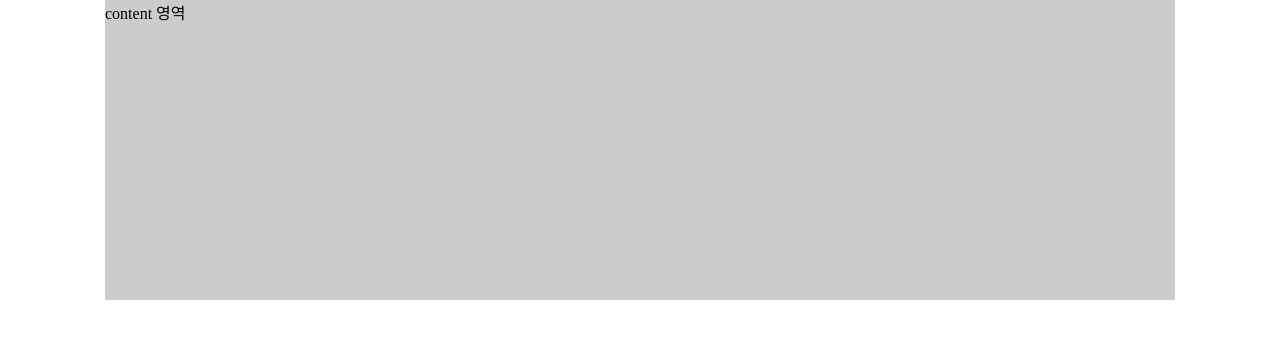
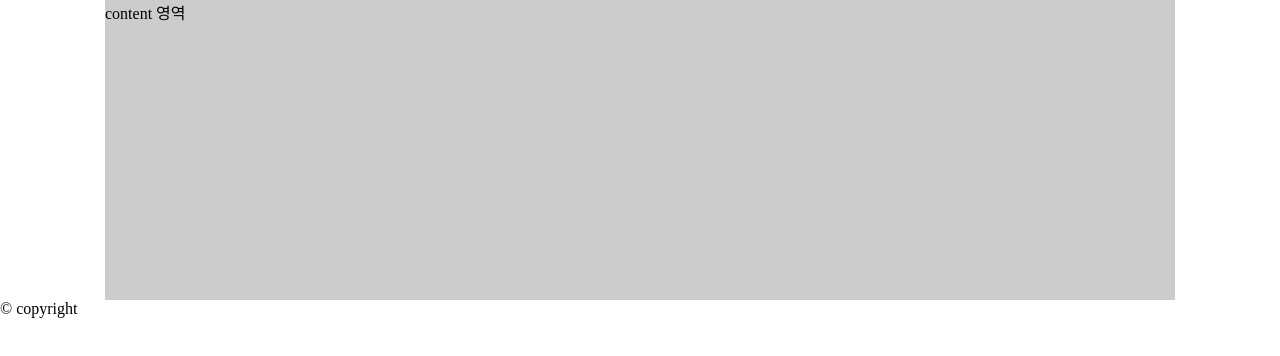
Before and after one commit to oooseungha/test_02, a plain HTML site: page index.html in a window 1280 px wide. Drawn offline with Linux system fonts and the light colour scheme.

Commit message:
푸터 구조 작성

```diff
--- a/index.html
+++ b/index.html
@@ -23,5 +23,9 @@
     content 영역
   </div>
 
+  <footer class="footer">
+    &copy; copyright
+  </footer>
+
 </body>
 </html>
```
